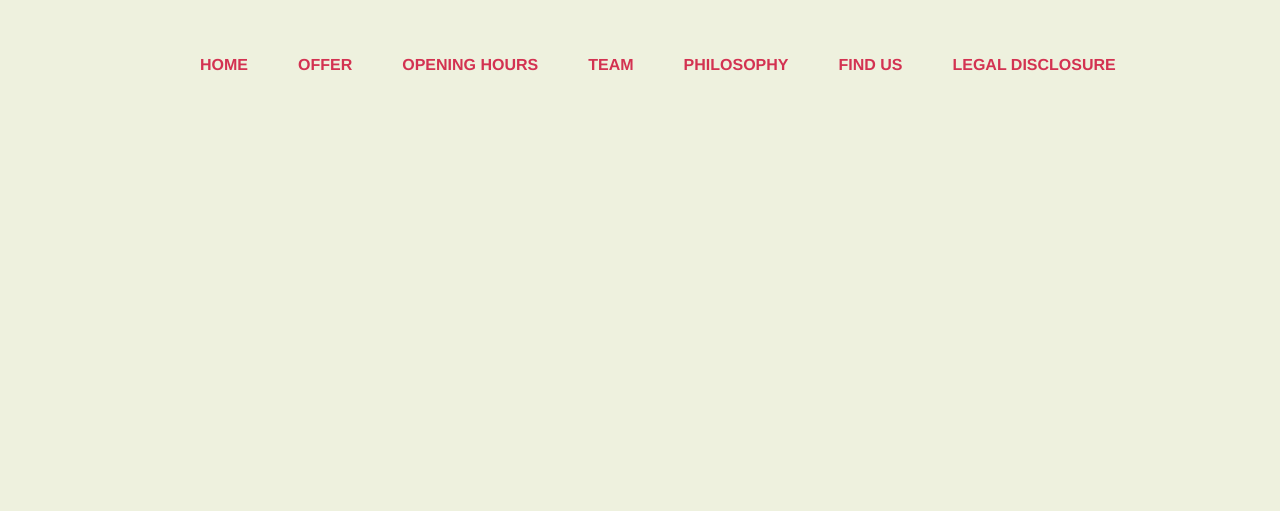
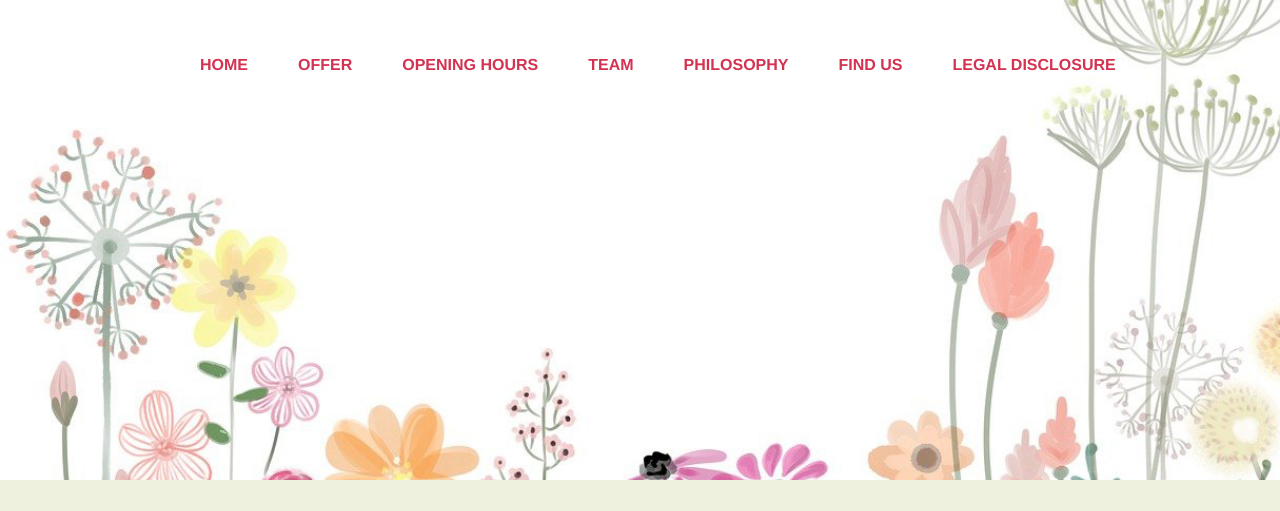
Before and after one commit to AninaArgiriou/aninaargiriou.github.io, a plain HTML site: page index.html in a window 1280 px wide. Shown: the top 511 px of the page. Drawn offline with Linux system fonts and the light colour scheme.

Commit message:
Update abgabe.css

```diff
--- a/abgabe.css
+++ b/abgabe.css
@@ -96,7 +96,7 @@ section
 	display: flex;
 	justify-content: space-between;
 	align-items: center;
-	background-image: url(hintergrundblumen.jpg);
+	background-image: url(bilder/hintergrundblumen.jpg);
 	height: 60vh;
 	background-size: cover;
 	background-position: center;
```
